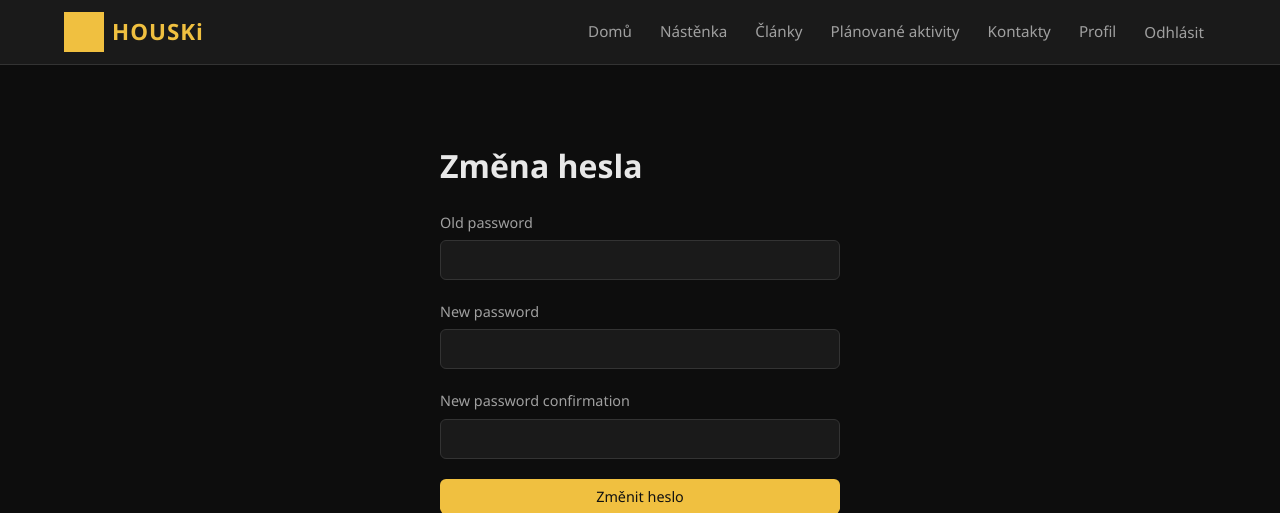
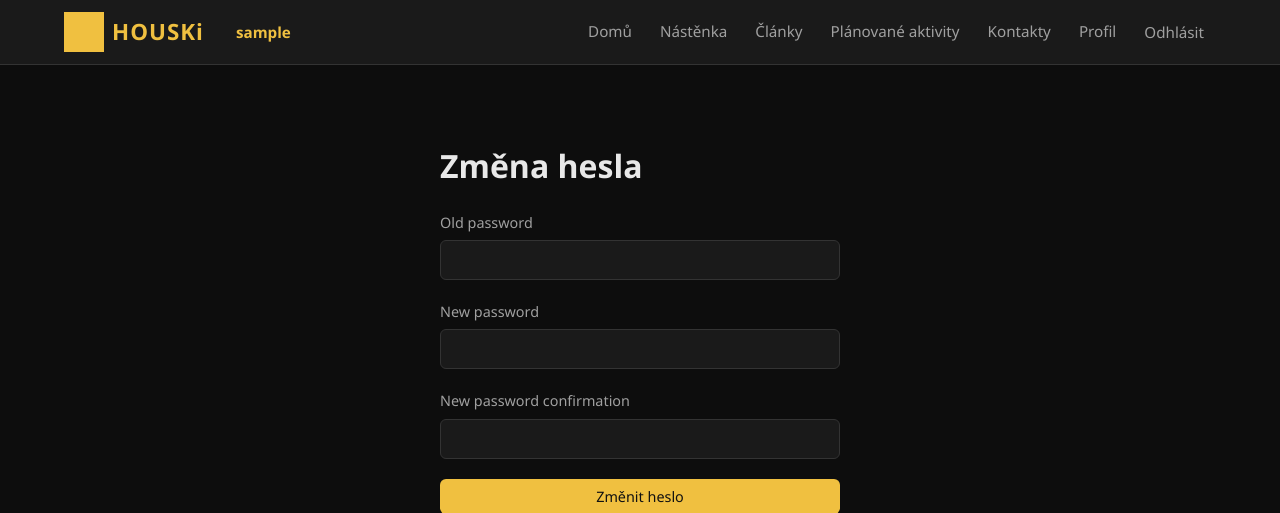
Before and after one commit to mb256/HOUSKI-web, a Django app: page /password-change/ in a window 1280 px wide. Shown: the top 513 px of the page. Run offline with Django 5.2, Linux system fonts and the light colour scheme; the visitor is signed in with stand-in values (Sample User, id 1).

Commit message:
Add logged name

```diff
--- a/static/css/main.css
+++ b/static/css/main.css
@@ -79,6 +79,12 @@ p { margin-bottom: 1rem; color: var(--text-secondary); }
     text-decoration: none;
 }
 .main-nav a.active { color: var(--accent-yellow); }
+
+.header-username {
+    color: var(--accent-yellow);
+    font-size: 0.95rem;
+    font-weight: 600;
+}
 
 .nav-logout-btn {
     background: none;
--- a/templates/base.html
+++ b/templates/base.html
@@ -15,6 +15,9 @@
                 <img src="{% static 'img/logo.png' %}" alt="HOUSKi logo" class="logo">
                 <span class="logo-text">HOUSKi</span>
             </a>
+            {% if user.is_authenticated %}
+                <span class="header-username">{{ user.username }}</span>
+            {% endif %}
             <button class="nav-toggle" aria-label="Otevřít menu">☰</button>
             <nav class="main-nav">
                 <ul>
```
